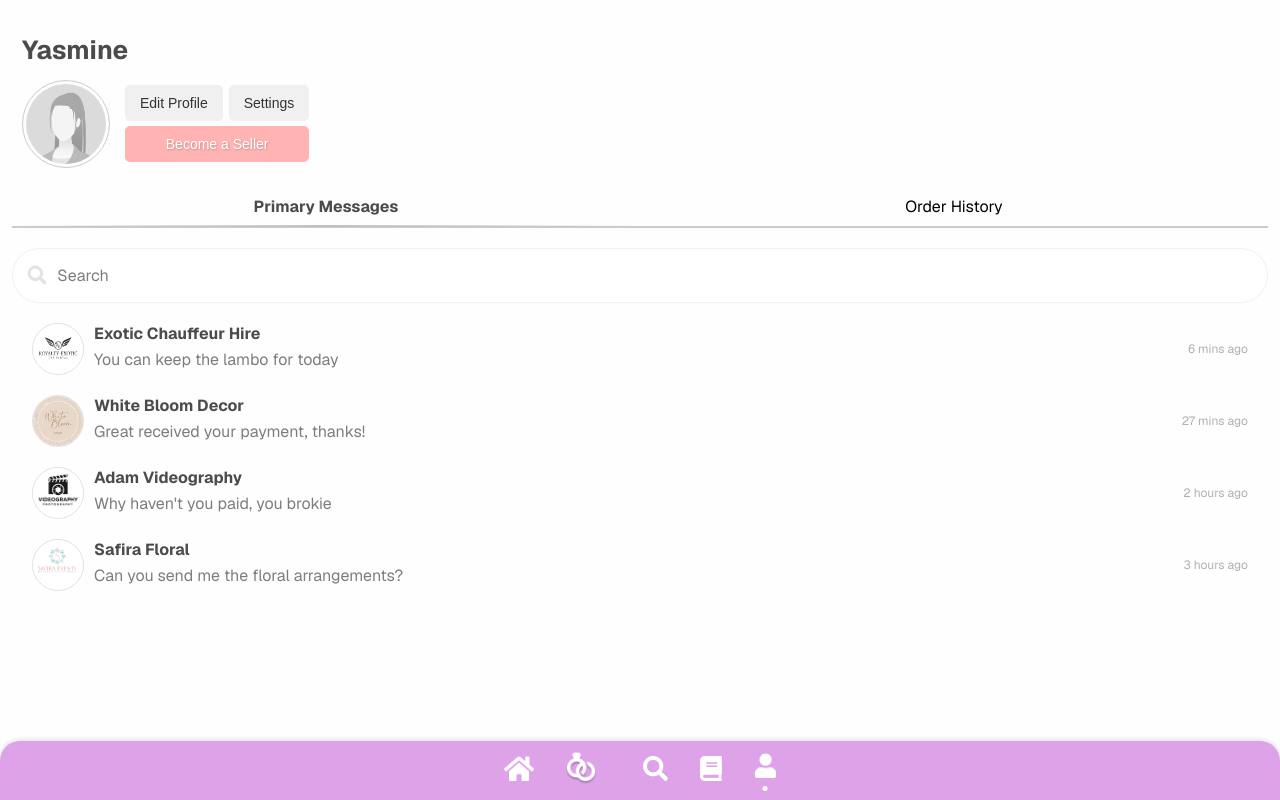
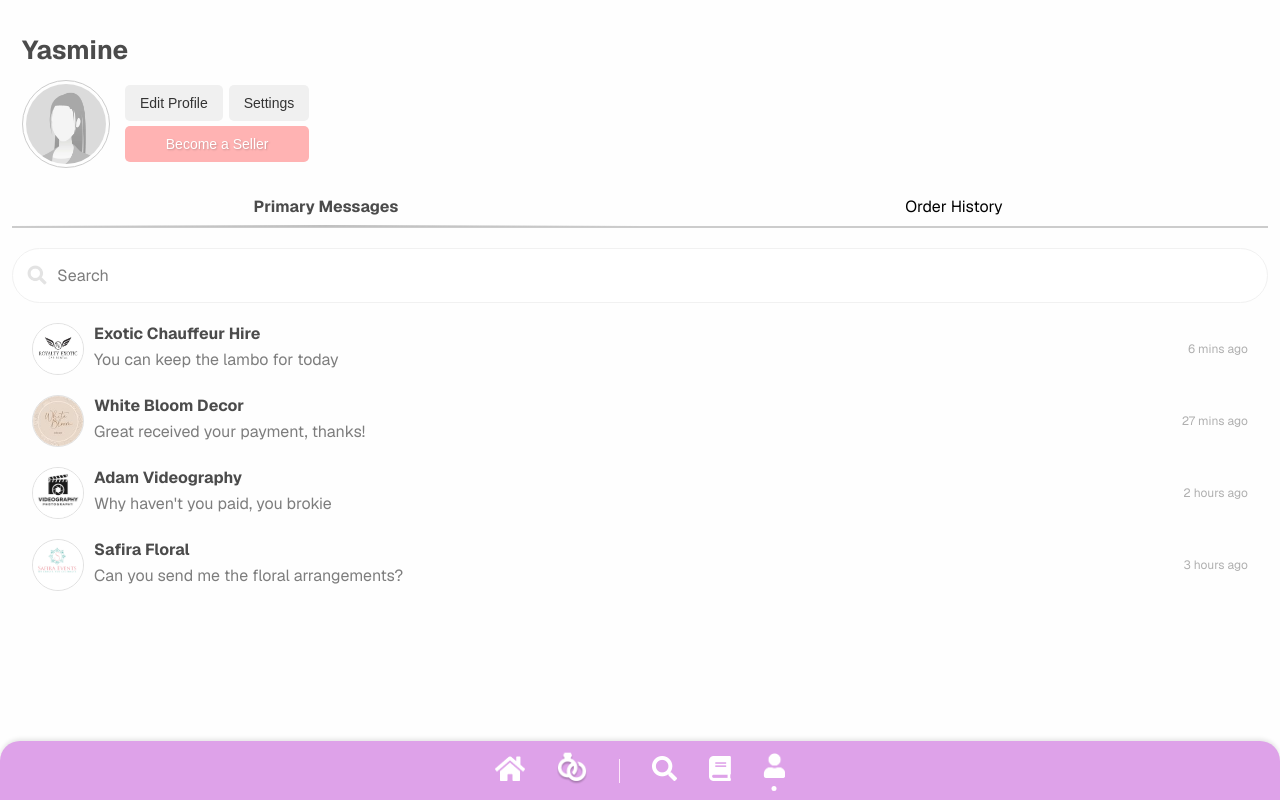
Before and after one commit to sb-haz/mwm-frontend, a Next.js app: page /profile in a window 1280 px wide. Built offline with nearby package versions, Linux system fonts and the light colour scheme.

Commit message:
style: Add footer divider with custom styling

```diff
--- a/app/styles/footer.css
+++ b/app/styles/footer.css
@@ -66,6 +66,9 @@
     }
 }
 
-.footer-icon-space {
-    margin-left: 15px;
+.footer-divider {
+    width: 1px;
+    height: 24px;
+    background-color: rgb(255, 232, 251);
+    margin: 0 16px;
 }
--- a/components/Footer.tsx
+++ b/components/Footer.tsx
@@ -25,7 +25,7 @@ const Footer: React.FC<FooterProps> = ({ activePage }) => {
           </div>
         </Link>
 
-        <div className="footer-icon-space">
+        <div className="footer-divider">
         </div>
 
         <Link href="marketplace">
```
